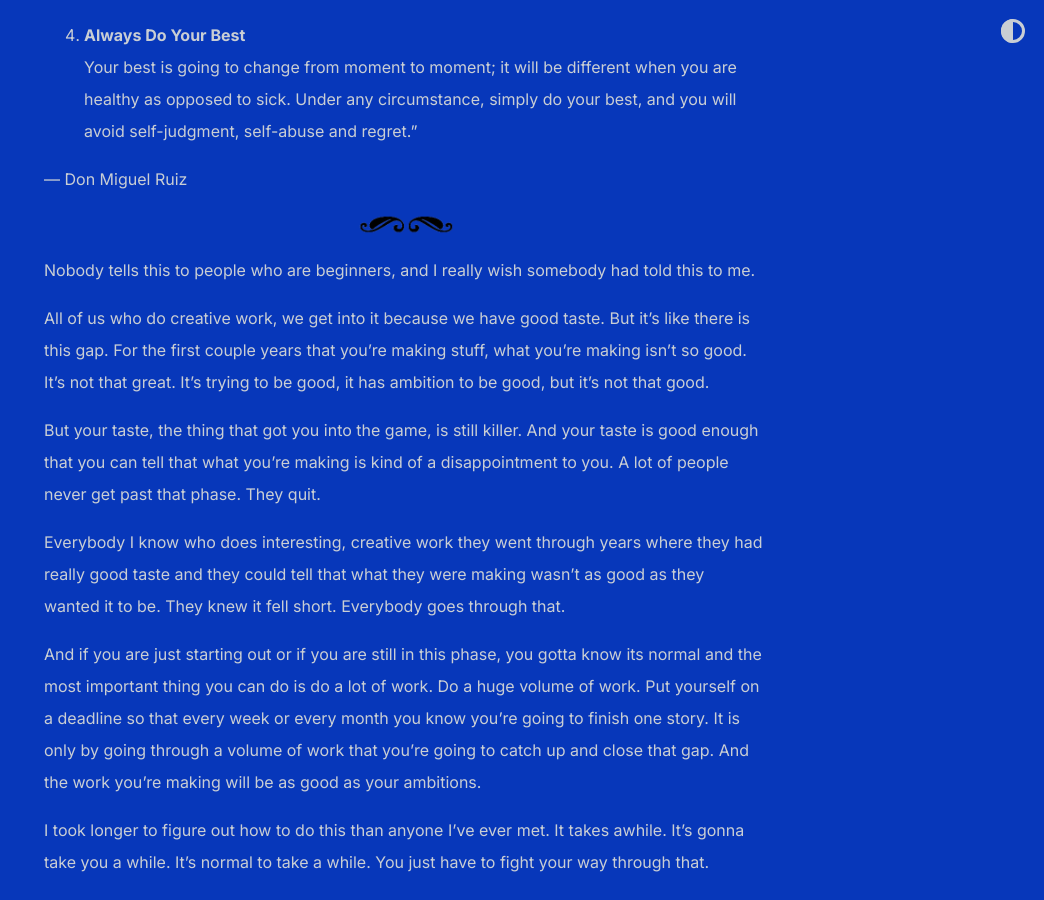
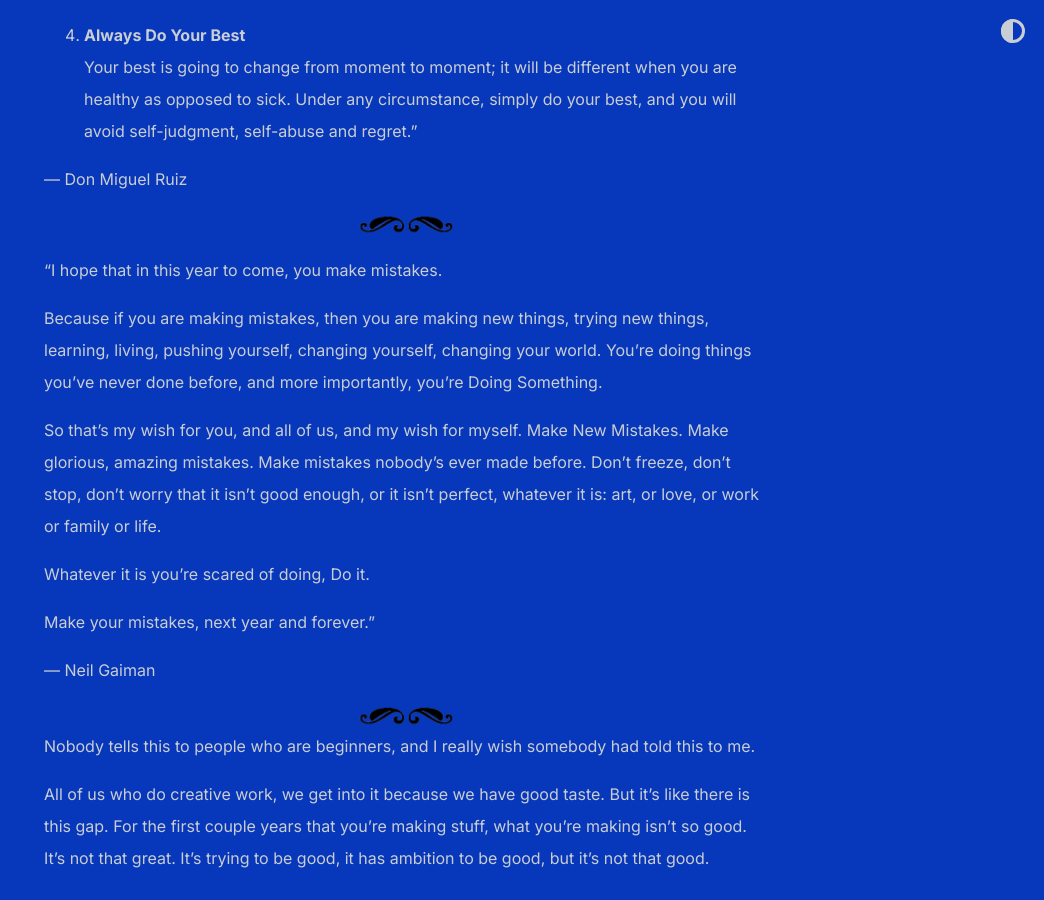
Before and after one commit to shihankanungo/shihankanungo.github.io, a Jekyll site: the page built from x.md, in a window 1280 px wide and 900 px high, scrolled down 749 px. Shown: the whole window, without its empty margins (236-1280 px from the left). Built offline with Jekyll 4.4.1, drawn with Linux system fonts in a browser that asks for light colours.

Commit message:
Update x.md

```diff
--- a/x.md
+++ b/x.md
@@ -22,6 +22,19 @@ Your best is going to change from moment to moment; it will be different when yo
 
 ![separator](images/sep.png)
 
+"I hope that in this year to come, you make mistakes.
+
+Because if you are making mistakes, then you are making new things, trying new things, learning, living, pushing yourself, changing yourself, changing your world. You're doing things you've never done before, and more importantly, you're Doing Something.
+
+So that's my wish for you, and all of us, and my wish for myself. Make New Mistakes. Make glorious, amazing mistakes. Make mistakes nobody's ever made before. Don't freeze, don't stop, don't worry that it isn't good enough, or it isn't perfect, whatever it is: art, or love, or work or family or life.
+
+Whatever it is you're scared of doing, Do it.
+
+Make your mistakes, next year and forever."
+
+--- Neil Gaiman
+
+![separator](images/sep.png)
 Nobody tells this to people who are beginners, and I really wish somebody had told this to me.
 
 All of us who do creative work, we get into it because we have good taste. But it’s like there is this gap. For the first couple years that you’re making stuff, what you’re making isn’t so good. It’s not that great. It’s trying to be good, it has ambition to be good, but it’s not that good.
```
